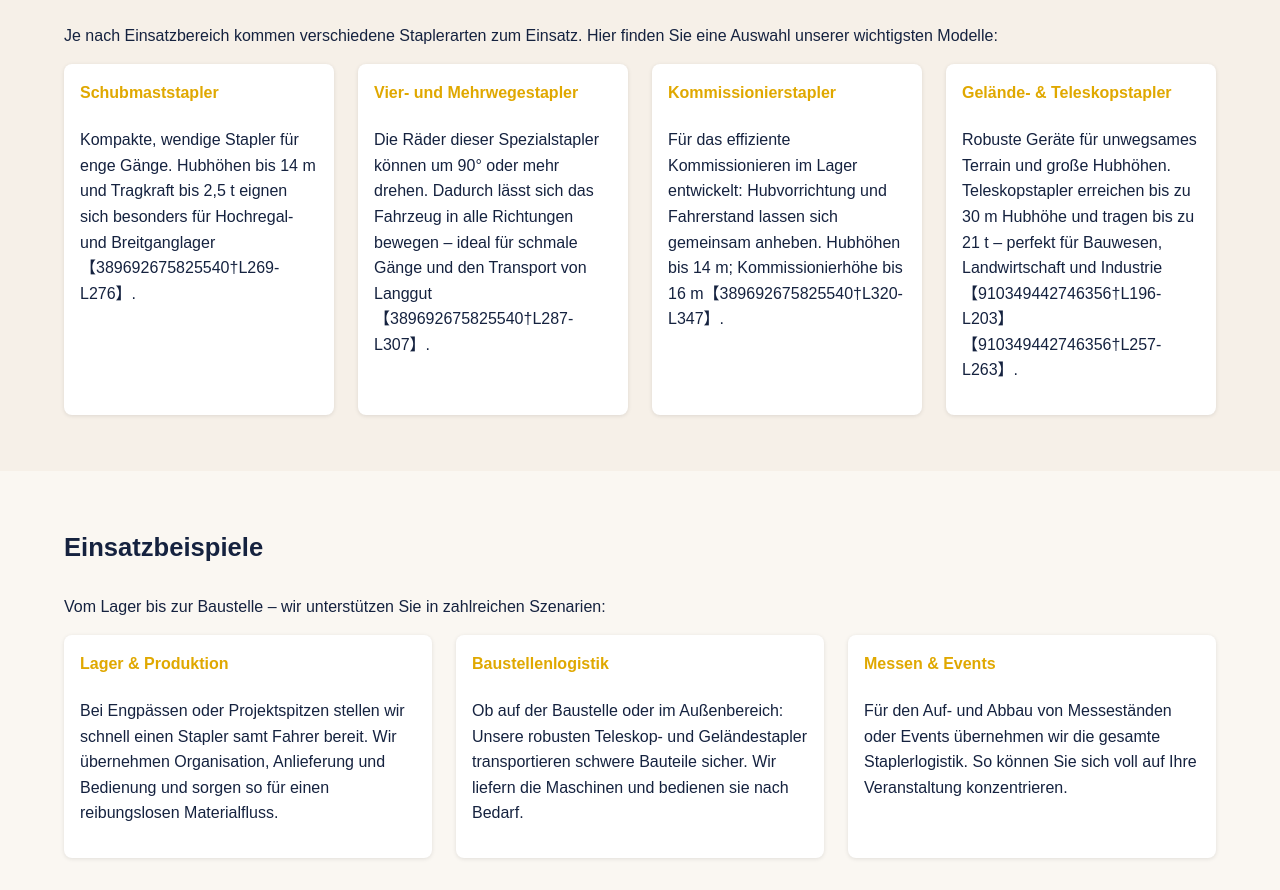
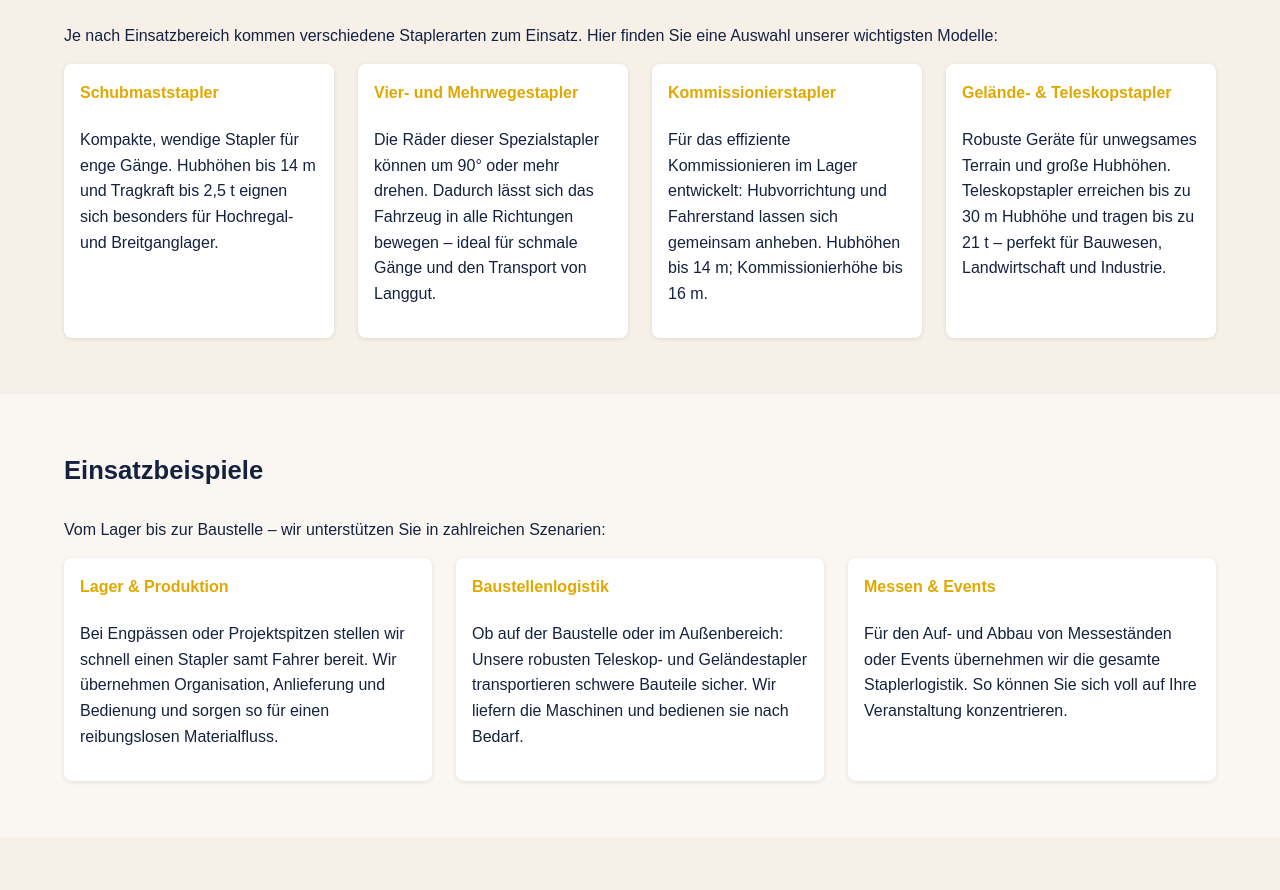
Before and after one commit to ipsschmitt-netizen/gabelgold-site, a plain HTML site: page index.html in a window 1280 px wide. Shown: the part 1861-2751 px from the top of the page. Drawn offline with Linux system fonts and the light colour scheme.

Commit message:
Remove citation references from models section

```diff
--- a/index.html
+++ b/index.html
@@ -141,19 +141,19 @@
       <div class="grid">
         <div class="card">
           <h4>Schubmaststapler</h4>
-          <p>Kompakte, wendige Stapler für enge Gänge. Hubhöhen bis 14&nbsp;m und Tragkraft bis 2,5&nbsp;t eignen sich besonders für Hochregal- und Breitganglager【389692675825540†L269-L276】.</p>
+          <p>Kompakte, wendige Stapler für enge Gänge. Hubhöhen bis 14&nbsp;m und Tragkraft bis 2,5&nbsp;t eignen sich besonders für Hochregal- und Breitganglager.</p>
         </div>
         <div class="card">
           <h4>Vier- und Mehrwegestapler</h4>
-          <p>Die Räder dieser Spezialstapler können um 90° oder mehr drehen. Dadurch lässt sich das Fahrzeug in alle Richtungen bewegen – ideal für schmale Gänge und den Transport von Langgut【389692675825540†L287-L307】.</p>
+          <p>Die Räder dieser Spezialstapler können um 90° oder mehr drehen. Dadurch lässt sich das Fahrzeug in alle Richtungen bewegen – ideal für schmale Gänge und den Transport von Langgut.</p>
         </div>
         <div class="card">
           <h4>Kommissionierstapler</h4>
-          <p>Für das effiziente Kommissionieren im Lager entwickelt: Hubvorrichtung und Fahrerstand lassen sich gemeinsam anheben. Hubhöhen bis 14&nbsp;m; Kommissionierhöhe bis 16&nbsp;m【389692675825540†L320-L347】.</p>
+          <p>Für das effiziente Kommissionieren im Lager entwickelt: Hubvorrichtung und Fahrerstand lassen sich gemeinsam anheben. Hubhöhen bis 14&nbsp;m; Kommissionierhöhe bis 16&nbsp;m.</p>
         </div>
         <div class="card">
           <h4>Gelände- &amp; Teleskopstapler</h4>
-          <p>Robuste Geräte für unwegsames Terrain und große Hubhöhen. Teleskopstapler erreichen bis zu 30&nbsp;m Hubhöhe und tragen bis zu 21&nbsp;t – perfekt für Bauwesen, Landwirtschaft und Industrie【910349442746356†L196-L203】【910349442746356†L257-L263】.</p>
+          <p>Robuste Geräte für unwegsames Terrain und große Hubhöhen. Teleskopstapler erreichen bis zu 30&nbsp;m Hubhöhe und tragen bis zu 21&nbsp;t – perfekt für Bauwesen, Landwirtschaft und Industrie.</p>
         </div>
       </div>
     </div>
```
